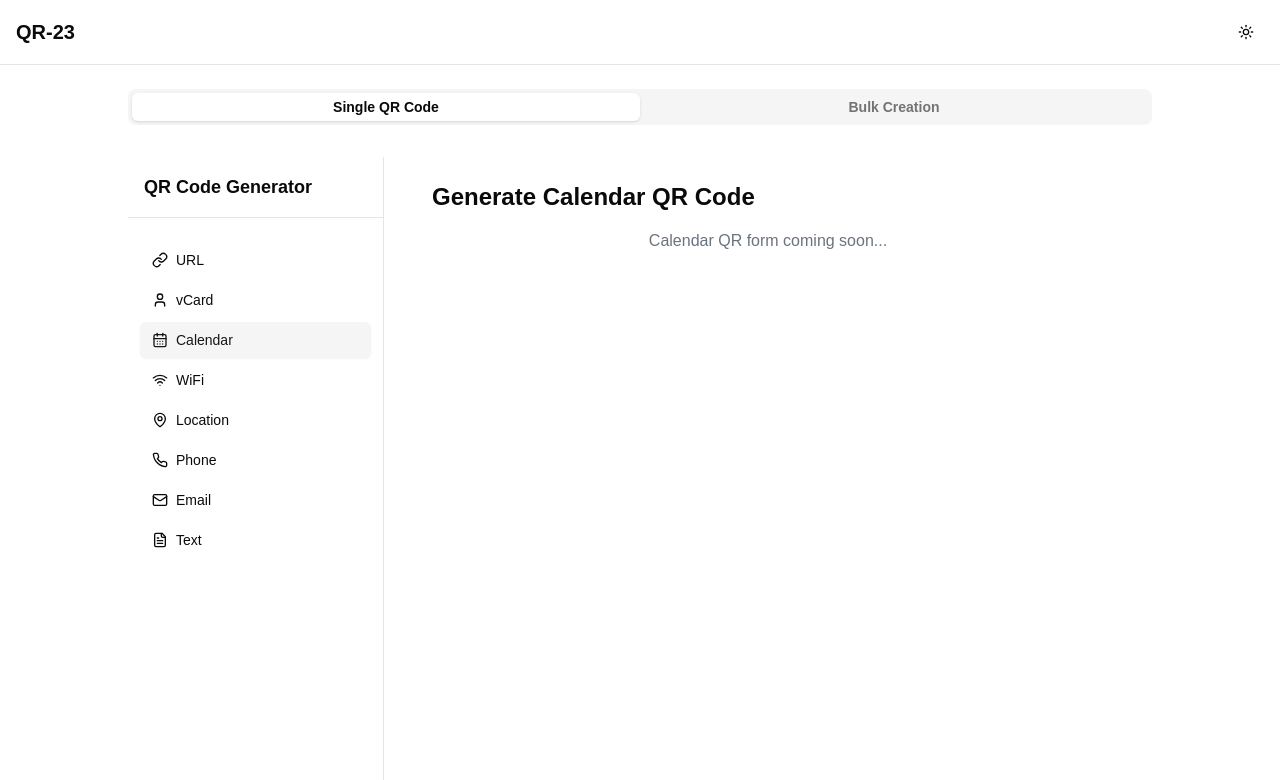
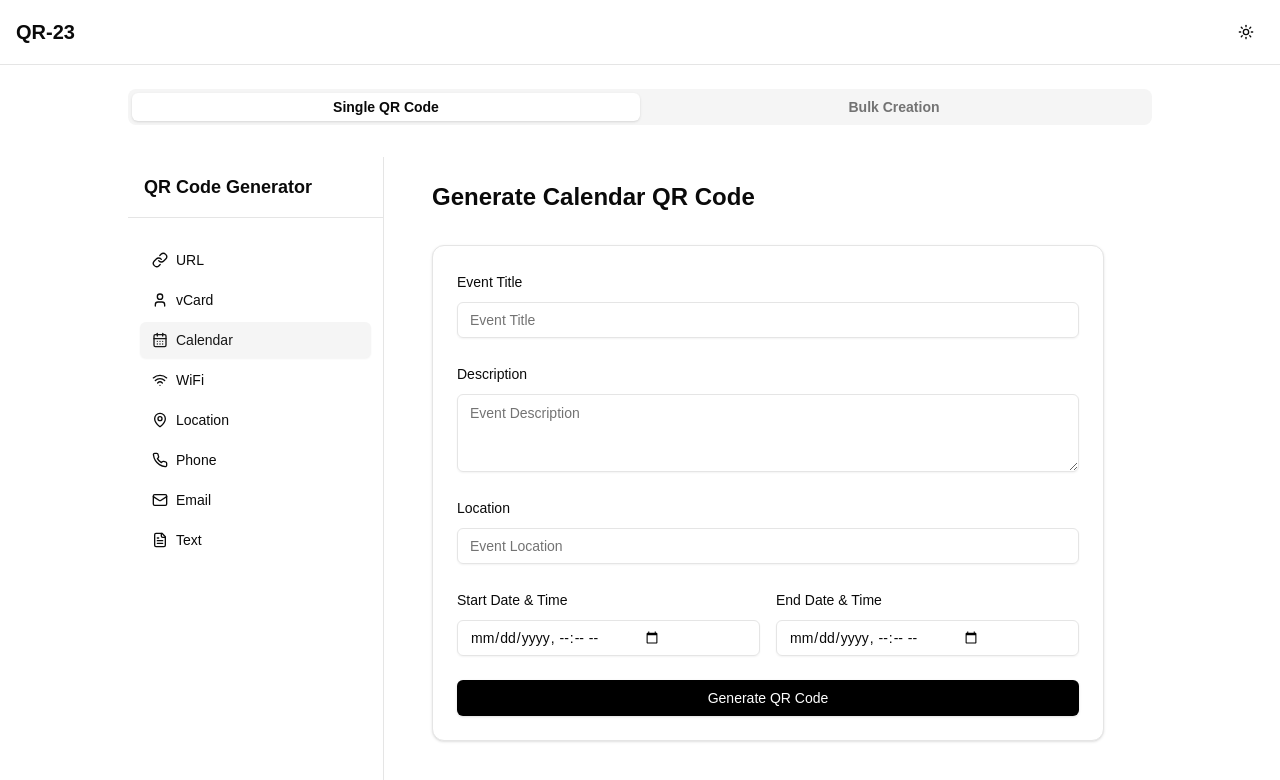
Before and after one commit to Good-Heart-Technology/QR-code, a Next.js app: page / in a window 1280 px wide. Both pictures are taken after a click on the button "Calendar". Shown: the top 780 px of the page. Built offline with nearby package versions, Linux system fonts and the light colour scheme.

Commit message:
Calender QR code implemented

```diff
--- /dev/null
+++ b/src/app/_components/QR/CalenderQRForm.tsx
@@ -0,0 +1,154 @@
+import React, { useState } from 'react';
+import { Input } from '@/components/ui/input';
+import { Button } from '@/components/ui/button';
+import { Card, CardContent } from '@/components/ui/card';
+import { Textarea } from "@/components/ui/textarea";
+import QRCodeGenerator from './QRCodeGenerator';
+
+interface CalendarFormData {
+  title: string;
+  description: string;
+  location: string;
+  startDateTime: string;
+  endDateTime: string;
+}
+
+const CalendarQRForm = () => {
+  const [formData, setFormData] = useState<CalendarFormData>({
+    title: '',
+    description: '',
+    location: '',
+    startDateTime: '',
+    endDateTime: ''
+  });
+  const [showQR, setShowQR] = useState(false);
+
+  const handleInputChange = (
+    e: React.ChangeEvent<HTMLInputElement | HTMLTextAreaElement>
+  ) => {
+    const { name, value } = e.target;
+    setFormData(prev => ({
+      ...prev,
+      [name]: value
+    }));
+  };
+
+  const formatDateTime = (dateTimeStr: string) => {
+    if (!dateTimeStr) return '';
+    // Convert to format: YYYYMMDDTHHMMSSZ
+    const dt = new Date(dateTimeStr);
+    return dt.toISOString()
+      .replace(/[-:]/g, '')  // Remove dashes and colons
+      .replace(/\.\d{3}/, '') // Remove milliseconds
+  };
+
+  const handleSubmit = () => {
+    setShowQR(true);
+  };
+
+  return (
+    <Card className="w-full max-w-2xl mx-auto mt-8">
+      <CardContent className="pt-6">
+        <div className="space-y-6">
+          {/* Event Title */}
+          <div className="space-y-2">
+            <label htmlFor="title" className="text-sm font-medium">
+              Event Title
+            </label>
+            <Input
+              id="title"
+              name="title"
+              value={formData.title}
+              onChange={handleInputChange}
+              placeholder="Event Title"
+            />
+          </div>
+
+          {/* Description */}
+          <div className="space-y-2">
+            <label htmlFor="description" className="text-sm font-medium">
+              Description
+            </label>
+            <Textarea
+              id="description"
+              name="description"
+              value={formData.description}
+              onChange={handleInputChange}
+              placeholder="Event Description"
+              rows={3}
+            />
+          </div>
+
+          {/* Location */}
+          <div className="space-y-2">
+            <label htmlFor="location" className="text-sm font-medium">
+              Location
+            </label>
+            <Input
+              id="location"
+              name="location"
+              value={formData.location}
+              onChange={handleInputChange}
+              placeholder="Event Location"
+            />
+          </div>
+
+          {/* Date & Time Fields */}
+          <div className="grid grid-cols-1 md:grid-cols-2 gap-4">
+            <div className="space-y-2">
+              <label htmlFor="startDateTime" className="text-sm font-medium">
+                Start Date & Time
+              </label>
+              <Input
+                id="startDateTime"
+                name="startDateTime"
+                type="datetime-local"
+                value={formData.startDateTime}
+                onChange={handleInputChange}
+                className="flex-1"
+              />
+            </div>
+            <div className="space-y-2">
+              <label htmlFor="endDateTime" className="text-sm font-medium">
+                End Date & Time
+              </label>
+              <Input
+                id="endDateTime"
+                name="endDateTime"
+                type="datetime-local"
+                value={formData.endDateTime}
+                onChange={handleInputChange}
+                className="flex-1"
+              />
+            </div>
+          </div>
+
+          <Button
+            className="w-full bg-black hover:bg-gray-800 text-white"
+            onClick={handleSubmit}
+          >
+            Generate QR Code
+          </Button>
+
+          {/* QR Code Display */}
+          {showQR && formData.title && formData.startDateTime && (
+            <div className="mt-6">
+              <QRCodeGenerator
+                data={{
+                  summary: formData.title,
+                  startDate: formatDateTime(formData.startDateTime),
+                  endDate: formatDateTime(formData.endDateTime),
+                  location: formData.location,
+                  description: formData.description
+                }}
+                type="calendar"
+              />
+            </div>
+          )}
+        </div>
+      </CardContent>
+    </Card>
+  );
+};
+
+export default CalendarQRForm;
--- a/src/app/_components/QR/URLQRForm.tsx
+++ b/src/app/_components/QR/URLQRForm.tsx
@@ -47,7 +47,7 @@ const URLQRForm = () => {
           {/* URL Preview */}
           <div className="mt-4 p-4 bg-gray-50 rounded-lg">
             <div className="flex items-center space-x-2 text-sm text-gray-600">
-              <Link className="w-4 w-4" />
+              <Link className="w-4" />
               <span className="truncate">{url}</span>
             </div>
           </div>
--- a/src/app/_components/SidebarWithContent.tsx
+++ b/src/app/_components/SidebarWithContent.tsx
@@ -26,6 +26,7 @@ import {
 // Import your QR form components
 import URLQRForm from './QR/URLQRForm';
 import VCardQRForm from './QR/VCardQRForm';
+import CalendarQRForm from './QR/CalenderQRForm';
 // Import other form components as they're created
 // import VCardQRForm from './VCardQRForm';
 // import CalendarQRForm from './CalendarQRForm';
@@ -50,7 +51,7 @@ const QRFormSelector = ({ activeItem }:{activeItem:string}) => {
     case 'vcard':
       return <VCardQRForm />;
     case 'calendar':
-      return <div className="text-center text-gray-500">Calendar QR form coming soon...</div>;
+      return <CalendarQRForm />;
     case 'wifi':
       return <div className="text-center text-gray-500">WiFi QR form coming soon...</div>;
     case 'location':
--- /dev/null
+++ b/src/components/ui/textarea.tsx
@@ -0,0 +1,22 @@
+import * as React from "react"
+
+import { cn } from "@/lib/utils"
+
+const Textarea = React.forwardRef<
+  HTMLTextAreaElement,
+  React.ComponentProps<"textarea">
+>(({ className, ...props }, ref) => {
+  return (
+    <textarea
+      className={cn(
+        "flex min-h-[60px] w-full rounded-md border border-input bg-transparent px-3 py-2 text-base shadow-sm placeholder:text-muted-foreground focus-visible:outline-none focus-visible:ring-1 focus-visible:ring-ring disabled:cursor-not-allowed disabled:opacity-50 md:text-sm",
+        className
+      )}
+      ref={ref}
+      {...props}
+    />
+  )
+})
+Textarea.displayName = "Textarea"
+
+export { Textarea }
```
